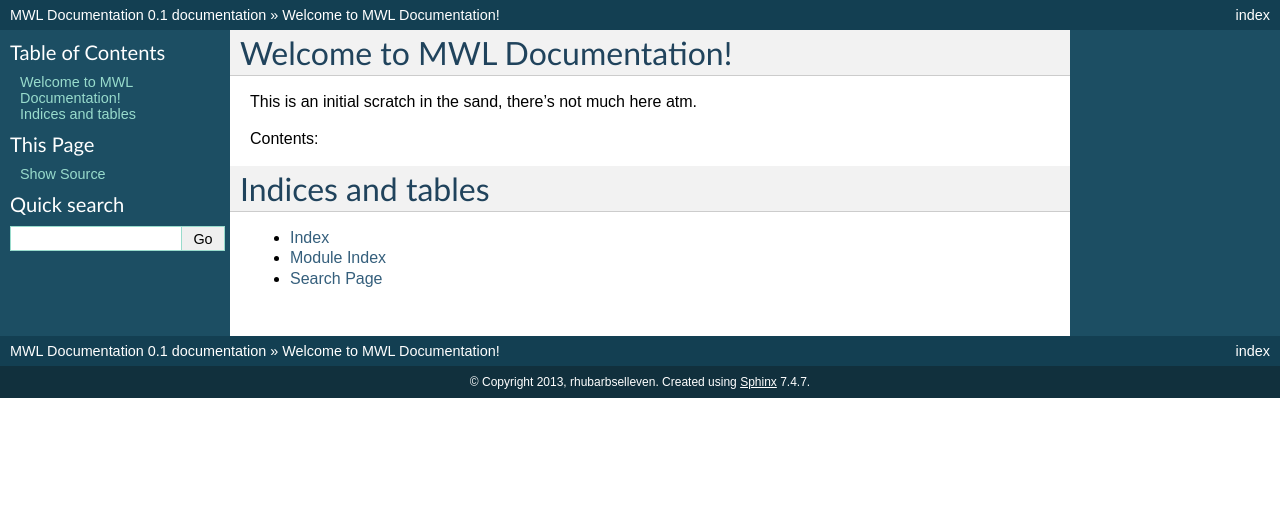
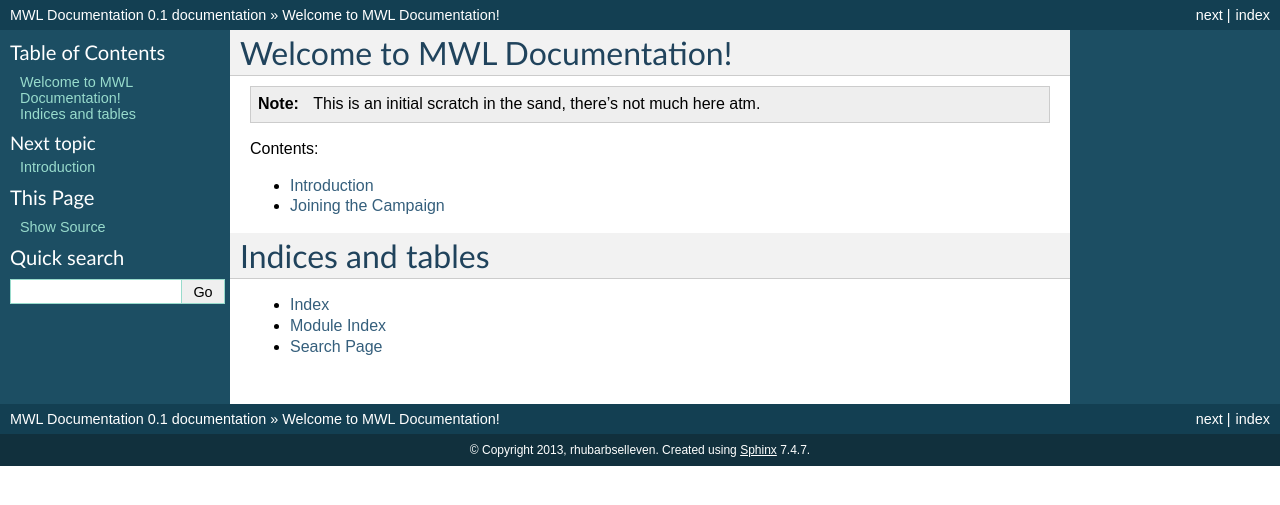
Before and after one commit to mekwars-legends/mwl-docs, a Sphinx documentation site: the page built from docs/index.rst, in a window 1280 px wide. Shown: the top 505 px of the page. Built offline with Sphinx 7.4.7, drawn with Linux system fonts in a browser that asks for light colours.

Commit message:
Figuring out how the TOC works

```diff
--- a/docs/index.rst
+++ b/docs/index.rst
@@ -6,14 +6,15 @@
 Welcome to MWL Documentation!
 =============================================
 
-This is an initial scratch in the sand, there's not much here atm.
+.. note:: This is an initial scratch in the sand, there's not much here atm.
 
 Contents:
 
 .. toctree::
    :maxdepth: 2
 
-
+   introduction
+   introduction/joiningTheCampaign
 
 Indices and tables
 ==================
--- /dev/null
+++ b/docs/introduction.rst
@@ -0,0 +1,3 @@
+============
+Introduction
+============
--- /dev/null
+++ b/docs/introduction/joiningTheCampaign.rst
@@ -0,0 +1,5 @@
+====================
+Joining the Campaign
+====================
+
+Stuff.
```
